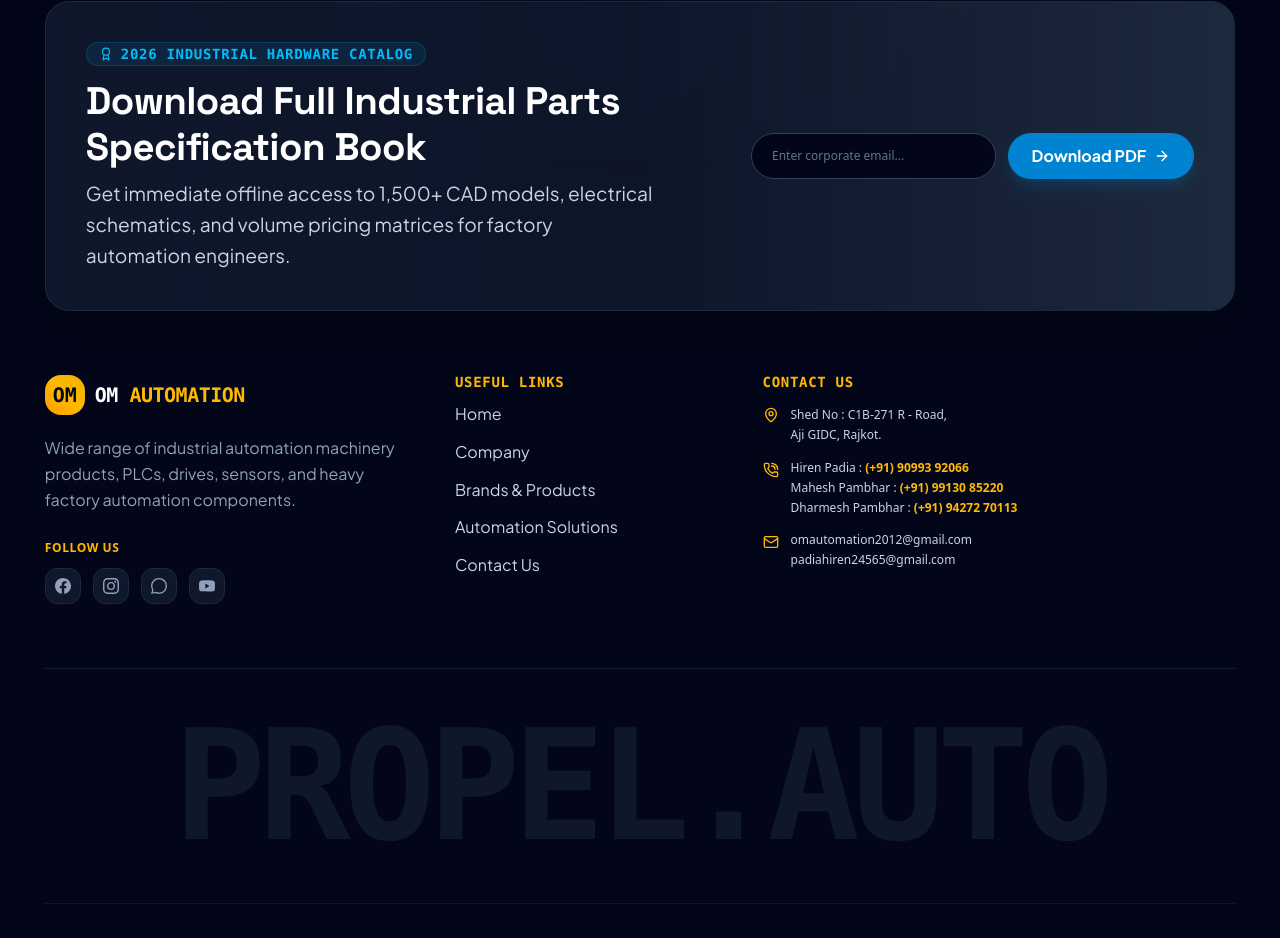
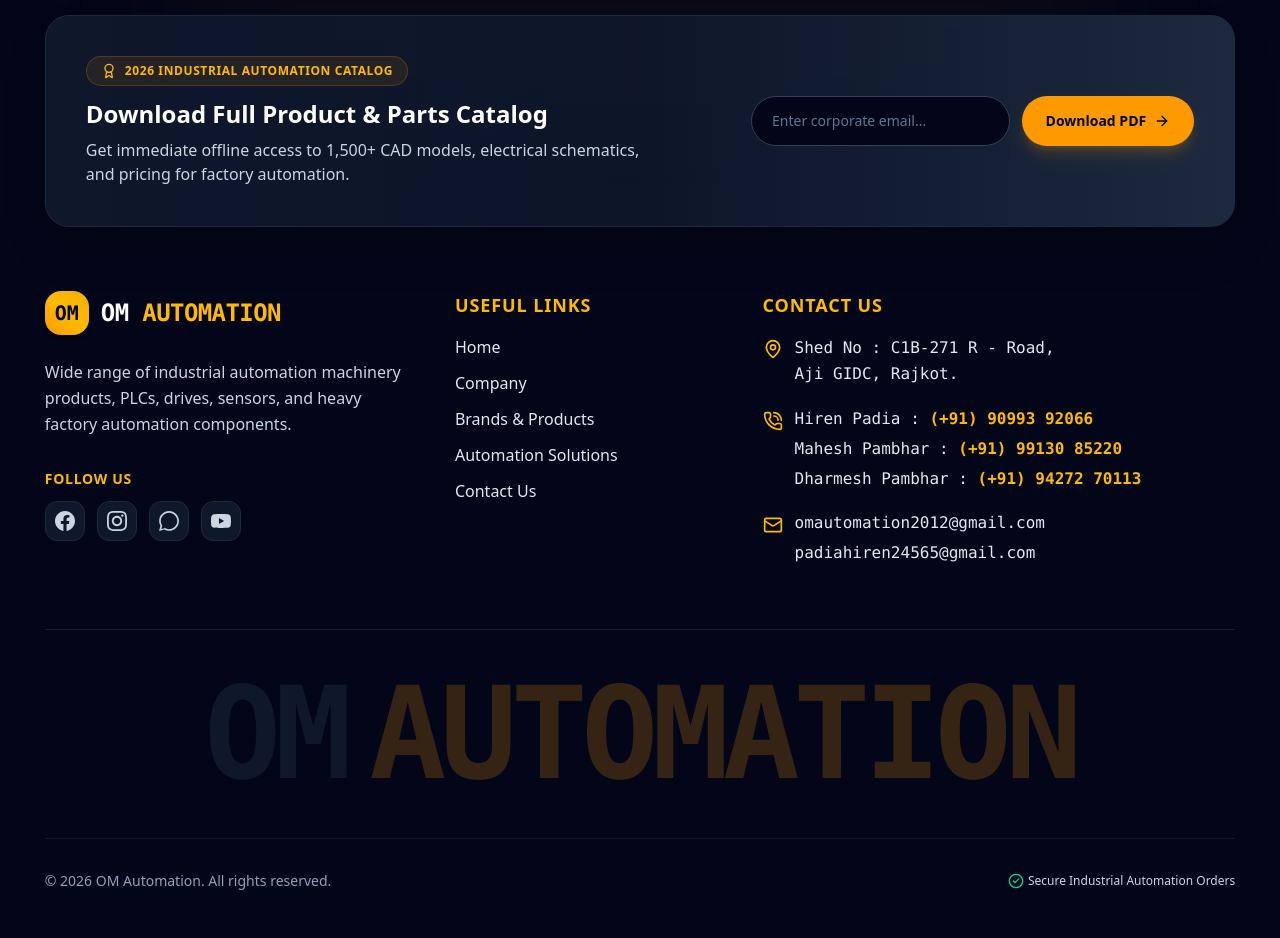
Before and after one commit to Shrey819/Web, a Next.js app: page /contact in a window 1280 px wide. Shown: the part 1003-1941 px from the top of the page. Built offline with nearby package versions, Linux system fonts and the light colour scheme.

Commit message:
style: increase footer font sizes and update brand name to OM AUTOMATION

```diff
--- a/app/admin/(dashboard)/layout.tsx
+++ b/app/admin/(dashboard)/layout.tsx
@@ -17,10 +17,10 @@ export default async function AdminDashboardLayout({
       {/* Sidebar */}
       <aside className="w-64 bg-slate-900 border-r border-slate-800 flex flex-col fixed inset-y-0 z-50">
         <div className="p-6 border-b border-slate-800 flex items-center gap-3">
-          <div className="w-8 h-8 bg-sky-500 rounded-lg flex items-center justify-center font-bold text-white shadow-lg shadow-sky-500/20">
-            P
+          <div className="w-8 h-8 bg-amber-500 rounded-lg flex items-center justify-center font-bold text-slate-950 font-mono shadow-lg shadow-amber-500/20">
+            OM
           </div>
-          <span className="font-bold text-white tracking-wide type-label">PROPEL.AUTO</span>
+          <span className="font-bold text-white tracking-wide type-label font-mono">OM AUTOMATION</span>
         </div>
 
         <nav className="flex-1 p-4 space-y-1.5 overflow-y-auto">
--- a/components/layout/Footer.tsx
+++ b/components/layout/Footer.tsx
@@ -1,34 +1,34 @@
 "use client";
 
 import Link from "next/link";
-import { ArrowRight, ShieldCheck, Mail, PhoneCall, MapPin, Award, CheckCircle2 } from "lucide-react";
+import { ArrowRight, Mail, PhoneCall, MapPin, Award, CheckCircle2 } from "lucide-react";
 import { CursorReflowText } from "@/components/ui/CursorReflowText";
 
 export function Footer() {
   return (
-    <footer className="bg-slate-950 text-slate-300 border-t border-slate-900 pt-16 pb-12 overflow-hidden relative">
+    <footer className="bg-slate-950 text-slate-200 border-t border-slate-900 pt-16 pb-12 overflow-hidden relative">
       {/* Background ambient glow */}
-      <div className="absolute top-0 left-1/2 -translate-x-1/2 w-3/4 h-32 bg-sky-500/5 blur-3xl rounded-full pointer-events-none" />
+      <div className="absolute top-0 left-1/2 -translate-x-1/2 w-3/4 h-32 bg-amber-500/5 blur-3xl rounded-full pointer-events-none" />
 
       <div className="content-shell relative z-10">
         {/* Top Newsletter & Catalogue Download Callout */}
         <div className="bg-gradient-to-r from-slate-900 via-slate-900/90 to-slate-800 p-8 sm:p-10 rounded-3xl border border-slate-800 shadow-2xl mb-16 grid grid-cols-1 lg:grid-cols-12 gap-8 items-center">
           <div className="lg:col-span-7">
-            <span className="inline-flex items-center gap-2 type-label text-sky-400 bg-sky-500/10 px-3 py-1 rounded-full mb-3 border border-sky-500/20">
-              <Award className="w-3.5 h-3.5" />
-              2026 Industrial Hardware Catalog
+            <span className="inline-flex items-center gap-2 text-xs font-bold uppercase tracking-wider text-amber-400 bg-amber-500/10 px-3.5 py-1.5 rounded-full mb-3 border border-amber-500/20">
+              <Award className="w-4 h-4" />
+              2026 Industrial Automation Catalog
             </span>
             <CursorReflowText
               as="h3"
-              text="Download Full Industrial Parts Specification Book"
+              text="Download Full Product & Parts Catalog"
               variant="heading"
-              className="type-section-title text-white mb-2"
+              className="text-xl sm:text-2xl font-bold text-white mb-2"
             />
             <CursorReflowText
               as="p"
-              text="Get immediate offline access to 1,500+ CAD models, electrical schematics, and volume pricing matrices for factory automation engineers."
+              text="Get immediate offline access to 1,500+ CAD models, electrical schematics, and pricing for factory automation."
               variant="body"
-              className="type-body-large text-slate-300 max-w-xl"
+              className="text-sm sm:text-base text-slate-300 max-w-xl"
             />
           </div>
 
@@ -36,11 +36,11 @@ export function Footer() {
             <input
               type="email"
               placeholder="Enter corporate email..."
-              className="flex-1 bg-slate-950 border border-slate-700 rounded-full px-5 py-3.5 text-xs text-white placeholder:text-slate-500 focus:outline-none focus:border-sky-500"
+              className="flex-1 bg-slate-950 border border-slate-700 rounded-full px-5 py-3.5 text-sm text-white placeholder:text-slate-500 focus:outline-none focus:border-amber-500"
             />
             <button
               onClick={() => alert("2026 PDF Catalogue sent to your email address!")}
-              className="px-6 py-3.5 rounded-full bg-sky-600 hover:bg-sky-500 text-white type-button shrink-0 shadow-lg shadow-sky-600/20 transition-all flex items-center justify-center gap-2"
+              className="px-6 py-3.5 rounded-full bg-amber-500 hover:bg-amber-400 text-slate-950 font-bold text-sm shrink-0 shadow-lg shadow-amber-500/20 transition-all flex items-center justify-center gap-2"
             >
               <span>Download PDF</span>
               <ArrowRight className="w-4 h-4" />
@@ -51,22 +51,22 @@ export function Footer() {
         {/* Multi-column Grid */}
         <div className="grid grid-cols-1 md:grid-cols-2 lg:grid-cols-12 gap-10 pb-16 border-b border-slate-800/80">
           {/* Column 1: Brand Info & Social Links */}
-          <div className="lg:col-span-4 space-y-5">
-            <Link href="/" className="flex items-center gap-2.5">
-              <div className="w-10 h-10 rounded-2xl bg-gradient-to-tr from-amber-500 via-amber-400 to-yellow-500 flex items-center justify-center font-black text-slate-950 text-xl font-mono shadow-md">
+          <div className="lg:col-span-4 space-y-6">
+            <Link href="/" className="flex items-center gap-3">
+              <div className="w-11 h-11 rounded-2xl bg-gradient-to-tr from-amber-500 via-amber-400 to-yellow-500 flex items-center justify-center font-black text-slate-950 text-xl font-mono shadow-md">
                 OM
               </div>
-              <span className="font-extrabold text-xl tracking-tight text-white font-mono">
+              <span className="font-extrabold text-2xl tracking-tight text-white font-mono">
                 OM <span className="text-amber-400">AUTOMATION</span>
               </span>
             </Link>
-            <p className="type-body-small text-slate-400 leading-relaxed max-w-sm">
+            <p className="text-sm sm:text-base text-slate-300 leading-relaxed max-w-sm">
               Wide range of industrial automation machinery products, PLCs, drives, sensors, and heavy factory automation components.
             </p>
 
             {/* Social Media Links */}
             <div className="pt-2">
-              <h5 className="text-xs font-bold uppercase tracking-wider text-amber-400 mb-3">Follow Us</h5>
+              <h5 className="text-sm font-bold uppercase tracking-wider text-amber-400 mb-3">Follow Us</h5>
               <div className="flex items-center gap-3">
                 {/* Facebook */}
                 <a
@@ -74,9 +74,9 @@ export function Footer() {
                   target="_blank"
                   rel="noopener noreferrer"
                   aria-label="Facebook"
-                  className="w-9 h-9 rounded-xl bg-slate-900 border border-slate-800 flex items-center justify-center text-slate-400 hover:text-blue-500 hover:border-blue-500/40 hover:bg-blue-500/10 transition-all"
+                  className="w-10 h-10 rounded-xl bg-slate-900 border border-slate-800 flex items-center justify-center text-slate-300 hover:text-blue-500 hover:border-blue-500/40 hover:bg-blue-500/10 transition-all"
                 >
-                  <svg className="w-4 h-4 fill-current" viewBox="0 0 24 24">
+                  <svg className="w-5 h-5 fill-current" viewBox="0 0 24 24">
                     <path d="M24 12.073c0-6.627-5.373-12-12-12s-12 5.373-12 12c0 5.99 4.388 10.954 10.125 11.854v-8.385H7.078v-3.47h3.047V9.43c0-3.007 1.792-4.669 4.533-4.669 1.312 0 2.686.235 2.686.235v2.953H15.83c-1.491 0-1.956.925-1.956 1.874v2.25h3.328l-.532 3.47h-2.796v8.385C19.612 23.027 24 18.062 24 12.073z"/>
                   </svg>
                 </a>
@@ -86,9 +86,9 @@ export function Footer() {
                   target="_blank"
                   rel="noopener noreferrer"
                   aria-label="Instagram"
-                  className="w-9 h-9 rounded-xl bg-slate-900 border border-slate-800 flex items-center justify-center text-slate-400 hover:text-pink-500 hover:border-pink-500/40 hover:bg-pink-500/10 transition-all"
+                  className="w-10 h-10 rounded-xl bg-slate-900 border border-slate-800 flex items-center justify-center text-slate-300 hover:text-pink-500 hover:border-pink-500/40 hover:bg-pink-500/10 transition-all"
                 >
-                  <svg className="w-4 h-4 fill-current" viewBox="0 0 24 24">
+                  <svg className="w-5 h-5 fill-current" viewBox="0 0 24 24">
                     <path d="M12 2.163c3.204 0 3.584.012 4.85.07 3.252.148 4.771 1.691 4.919 4.919.058 1.265.069 1.645.069 4.849 0 3.205-.012 3.584-.069 4.849-.149 3.225-1.664 4.771-4.919 4.919-1.266.058-1.644.07-4.85.07-3.204 0-3.584-.012-4.849-.07-3.26-.149-4.771-1.699-4.919-4.92-.058-1.265-.07-1.644-.07-4.849 0-3.204.013-3.583.07-4.849.149-3.227 1.664-4.771 4.919-4.919 1.266-.057 1.645-.069 4.849-.069zm0-2.163c-3.259 0-3.667.014-4.947.072-4.358.2-6.78 2.618-6.98 6.98-.059 1.281-.073 1.689-.073 4.948 0 3.259.014 3.668.072 4.948.2 4.358 2.618 6.78 6.98 6.98 1.281.058 1.689.072 4.948.072 3.259 0 3.668-.014 4.948-.072 4.354-.2 6.782-2.618 6.979-6.98.059-1.28.073-1.689.073-4.948 0-3.259-.014-3.667-.072-4.947-.196-4.354-2.617-6.78-6.979-6.98-1.281-.059-1.69-.073-4.949-.073zm0 5.838c-3.403 0-6.162 2.759-6.162 6.162s2.759 6.163 6.162 6.163 6.162-2.759 6.162-6.163c0-3.403-2.759-6.162-6.162-6.162zm0 10.162c-2.209 0-4-1.79-4-4 0-2.209 1.791-4 4-4s4 1.791 4 4c0 2.21-1.791 4-4 4zm6.406-11.845c-.796 0-1.441.645-1.441 1.44s.645 1.44 1.441 1.44c.795 0 1.439-.645 1.439-1.44s-.644-1.44-1.439-1.44z"/>
                   </svg>
                 </a>
@@ -98,9 +98,9 @@ export function Footer() {
                   target="_blank"
                   rel="noopener noreferrer"
                   aria-label="WhatsApp"
-                  className="w-9 h-9 rounded-xl bg-slate-900 border border-slate-800 flex items-center justify-center text-slate-400 hover:text-emerald-500 hover:border-emerald-500/40 hover:bg-emerald-500/10 transition-all"
+                  className="w-10 h-10 rounded-xl bg-slate-900 border border-slate-800 flex items-center justify-center text-slate-300 hover:text-emerald-500 hover:border-emerald-500/40 hover:bg-emerald-500/10 transition-all"
                 >
-                  <svg className="w-4 h-4 fill-current" viewBox="0 0 24 24">
+                  <svg className="w-5 h-5 fill-current" viewBox="0 0 24 24">
                     <path d="M.057 24l1.687-6.163c-1.041-1.804-1.588-3.849-1.587-5.946.003-6.556 5.338-11.891 11.893-11.891 3.181.001 6.167 1.24 8.413 3.488 2.245 2.248 3.481 5.236 3.48 8.414-.003 6.557-5.338 11.892-11.893 11.892-1.99-.001-3.951-.5-5.688-1.448l-6.305 1.654zm6.597-3.807c1.676.995 3.276 1.591 5.392 1.592 5.448 0 9.886-4.434 9.889-9.885.002-5.462-4.415-9.89-9.881-9.892-5.452 0-9.887 4.434-9.889 9.884-.001 2.225.651 3.891 1.746 5.634l-1.14 4.162 4.195-1.101z"/>
                   </svg>
                 </a>
@@ -110,9 +110,9 @@ export function Footer() {
                   target="_blank"
                   rel="noopener noreferrer"
                   aria-label="YouTube"
-                  className="w-9 h-9 rounded-xl bg-slate-900 border border-slate-800 flex items-center justify-center text-slate-400 hover:text-red-500 hover:border-red-500/40 hover:bg-red-500/10 transition-all"
+                  className="w-10 h-10 rounded-xl bg-slate-900 border border-slate-800 flex items-center justify-center text-slate-300 hover:text-red-500 hover:border-red-500/40 hover:bg-red-500/10 transition-all"
                 >
-                  <svg className="w-4 h-4 fill-current" viewBox="0 0 24 24">
+                  <svg className="w-5 h-5 fill-current" viewBox="0 0 24 24">
                     <path d="M23.498 6.186a3.016 3.016 0 0 0-2.122-2.136C19.505 3.545 12 3.545 12 3.545s-7.505 0-9.377.505A3.017 3.017 0 0 0 .502 6.186C0 8.07 0 12 0 12s0 3.93.502 5.814a3.016 3.016 0 0 0 2.122 2.136c1.871.505 9.376.505 9.376.505s7.505 0 9.377-.505a3.015 3.015 0 0 0 2.122-2.136C24 15.93 24 12 24 12s0-3.93-.502-5.814zM9.545 15.568V8.432L15.818 12l-6.273 3.568z"/>
                   </svg>
                 </a>
@@ -121,11 +121,11 @@ export function Footer() {
           </div>
 
           {/* Column 2: Useful Links */}
-          <div className="lg:col-span-3 space-y-3">
-            <h4 className="type-label text-amber-400 font-bold tracking-wider">
+          <div className="lg:col-span-3 space-y-4">
+            <h4 className="text-base sm:text-lg font-bold tracking-wider text-amber-400 uppercase">
               Useful Links
             </h4>
-            <ul className="space-y-3 type-body-small">
+            <ul className="space-y-3 text-sm sm:text-base font-medium">
               <li>
                 <Link href="/" className="hover:text-amber-400 transition-colors">
                   Home
@@ -156,15 +156,15 @@ export function Footer() {
 
           {/* Column 3: Contact Us Details */}
           <div className="lg:col-span-5 space-y-4">
-            <h4 className="type-label text-amber-400 font-bold tracking-wider">
+            <h4 className="text-base sm:text-lg font-bold tracking-wider text-amber-400 uppercase">
               Contact Us
             </h4>
 
-            <div className="space-y-3 text-xs text-slate-300">
+            <div className="space-y-4 text-sm sm:text-base text-slate-200">
               {/* Address */}
               <div className="flex items-start gap-3">
-                <MapPin className="w-4 h-4 text-amber-400 shrink-0 mt-0.5" />
-                <span className="leading-relaxed">
+                <MapPin className="w-5 h-5 text-amber-400 shrink-0 mt-1" />
+                <span className="leading-relaxed font-mono">
                   Shed No : C1B-271 R - Road,<br />
                   Aji GIDC, Rajkot.
                 </span>
@@ -172,18 +172,18 @@ export function Footer() {
 
               {/* Phone Lines */}
               <div className="flex items-start gap-3 pt-1">
-                <PhoneCall className="w-4 h-4 text-amber-400 shrink-0 mt-0.5" />
-                <div className="space-y-1">
-                  <p>Hiren Padia : <a href="tel:+919099392066" className="font-semibold text-amber-400 hover:underline">(+91) 90993 92066</a></p>
-                  <p>Mahesh Pambhar : <a href="tel:+919913085220" className="font-semibold text-amber-400 hover:underline">(+91) 99130 85220</a></p>
-                  <p>Dharmesh Pambhar : <a href="tel:+919427270113" className="font-semibold text-amber-400 hover:underline">(+91) 94272 70113</a></p>
+                <PhoneCall className="w-5 h-5 text-amber-400 shrink-0 mt-1" />
+                <div className="space-y-1.5 font-mono">
+                  <p>Hiren Padia : <a href="tel:+919099392066" className="font-bold text-amber-400 hover:underline">(+91) 90993 92066</a></p>
+                  <p>Mahesh Pambhar : <a href="tel:+919913085220" className="font-bold text-amber-400 hover:underline">(+91) 99130 85220</a></p>
+                  <p>Dharmesh Pambhar : <a href="tel:+919427270113" className="font-bold text-amber-400 hover:underline">(+91) 94272 70113</a></p>
                 </div>
               </div>
 
               {/* Emails */}
               <div className="flex items-start gap-3 pt-1">
-                <Mail className="w-4 h-4 text-amber-400 shrink-0 mt-0.5" />
-                <div className="space-y-1">
+                <Mail className="w-5 h-5 text-amber-400 shrink-0 mt-1" />
+                <div className="space-y-1.5 font-mono">
                   <p><a href="mailto:omautomation2012@gmail.com" className="hover:text-amber-400 hover:underline">omautomation2012@gmail.com</a></p>
                   <p><a href="mailto:padiahiren24565@gmail.com" className="hover:text-amber-400 hover:underline">padiahiren24565@gmail.com</a></p>
                 </div>
@@ -194,32 +194,20 @@ export function Footer() {
 
         {/* Large Brand Wordmark Section */}
         <div className="py-10 border-b border-slate-900 text-center">
-          <div className="text-[12vw] font-black tracking-tighter leading-none select-none font-mono flex justify-center">
-            {Array.from("PROPEL.AUTO").map((char, i) => (
-              <span
-                key={i}
-                className="text-slate-900 cursor-pointer transition-all duration-300 hover:text-slate-600 hover:drop-shadow-[0_0_20px_rgba(255,255,255,0.1)] active:scale-95 hover:-translate-y-2"
-              >
-                {char}
-              </span>
-            ))}
+          <div className="text-[10vw] font-black tracking-tighter leading-none select-none font-mono flex justify-center flex-wrap gap-x-6 text-slate-900">
+            <span>OM</span>
+            <span className="text-amber-500/20">AUTOMATION</span>
           </div>
         </div>
 
         {/* Bottom Bar: Copyright & B2B Payment Badges */}
-        <div className="pt-8 flex flex-col md:flex-row items-center justify-between gap-4 type-caption text-slate-400">
-          <p>© 2026 Propel Automation Inc. All rights reserved. All trademarks Siemens, Omron, ABB belong to respective owners.</p>
+        <div className="pt-8 flex flex-col md:flex-row items-center justify-between gap-4 text-xs sm:text-sm text-slate-400">
+          <p>© 2026 OM Automation. All rights reserved.</p>
 
-          <div className="flex items-center gap-4 type-technical text-slate-400">
+          <div className="flex items-center gap-4 text-xs text-slate-400">
             <span className="flex items-center gap-1 text-slate-300">
-              <CheckCircle2 className="w-3.5 h-3.5 text-emerald-400" /> Secure Corporate Checkout
+              <CheckCircle2 className="w-4 h-4 text-emerald-400" /> Secure Industrial Automation Orders
             </span>
-            <span>•</span>
-            <span>Net-30 Invoice</span>
-            <span>•</span>
-            <span>Wire Transfer</span>
-            <span>•</span>
-            <span>P-Card Accepted</span>
           </div>
         </div>
       </div>
--- a/components/layout/Header.tsx
+++ b/components/layout/Header.tsx
@@ -80,15 +80,15 @@ export function Header() {
             </button>
 
             <Link href="/" className="flex items-center gap-2.5 group">
-              <div className="w-9 h-9 rounded-2xl bg-gradient-to-tr from-sky-500 via-cyan-400 to-emerald-400 flex items-center justify-center font-black text-slate-950 text-base shadow-md group-hover:scale-105 transition-transform">
-                P
+              <div className="w-9 h-9 rounded-2xl bg-gradient-to-tr from-amber-500 via-amber-400 to-yellow-500 flex items-center justify-center font-black text-slate-950 text-base shadow-md group-hover:scale-105 transition-transform font-mono">
+                OM
               </div>
               <div className="flex flex-col">
                 <span className="font-extrabold text-lg tracking-tight leading-none text-white font-mono">
-                  PROPEL<span className="text-sky-400">AUTO</span>
+                  OM <span className="text-amber-400">AUTOMATION</span>
                 </span>
                 <span className="text-[10px] font-mono tracking-widest text-slate-400 uppercase">
-                  Industrial B2B
+                  Industrial Automation
                 </span>
               </div>
             </Link>
--- a/components/layout/MobileNav.tsx
+++ b/components/layout/MobileNav.tsx
@@ -45,11 +45,11 @@ export function MobileNav({ isOpen, onClose, cartCount, wishlistCount }: MobileN
             <div>
               <div className="flex items-center justify-between p-5 border-b border-slate-800">
                 <Link href="/" onClick={onClose} className="flex items-center gap-2">
-                  <div className="w-8 h-8 rounded-xl bg-gradient-to-tr from-sky-500 to-emerald-400 flex items-center justify-center font-bold text-slate-950 text-sm">
-                    P
+                  <div className="w-8 h-8 rounded-xl bg-gradient-to-tr from-amber-500 to-yellow-500 flex items-center justify-center font-bold text-slate-950 text-sm font-mono">
+                    OM
                   </div>
-                  <span className="font-bold text-lg text-white tracking-tight">
-                    PROPEL<span className="text-sky-400">AUTO</span>
+                  <span className="font-bold text-lg text-white tracking-tight font-mono">
+                    OM <span className="text-amber-400">AUTOMATION</span>
                   </span>
                 </Link>
                 <button
```
